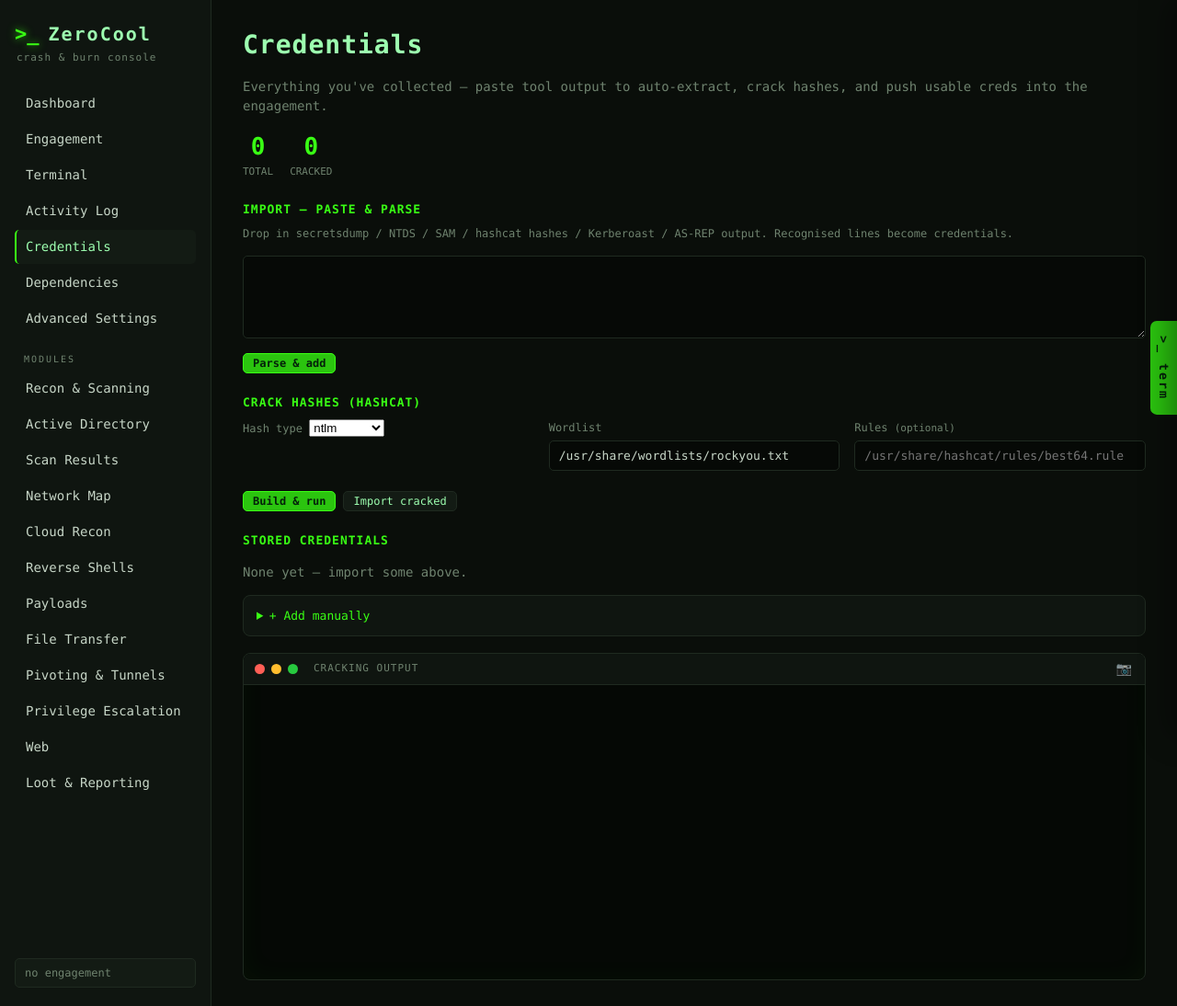
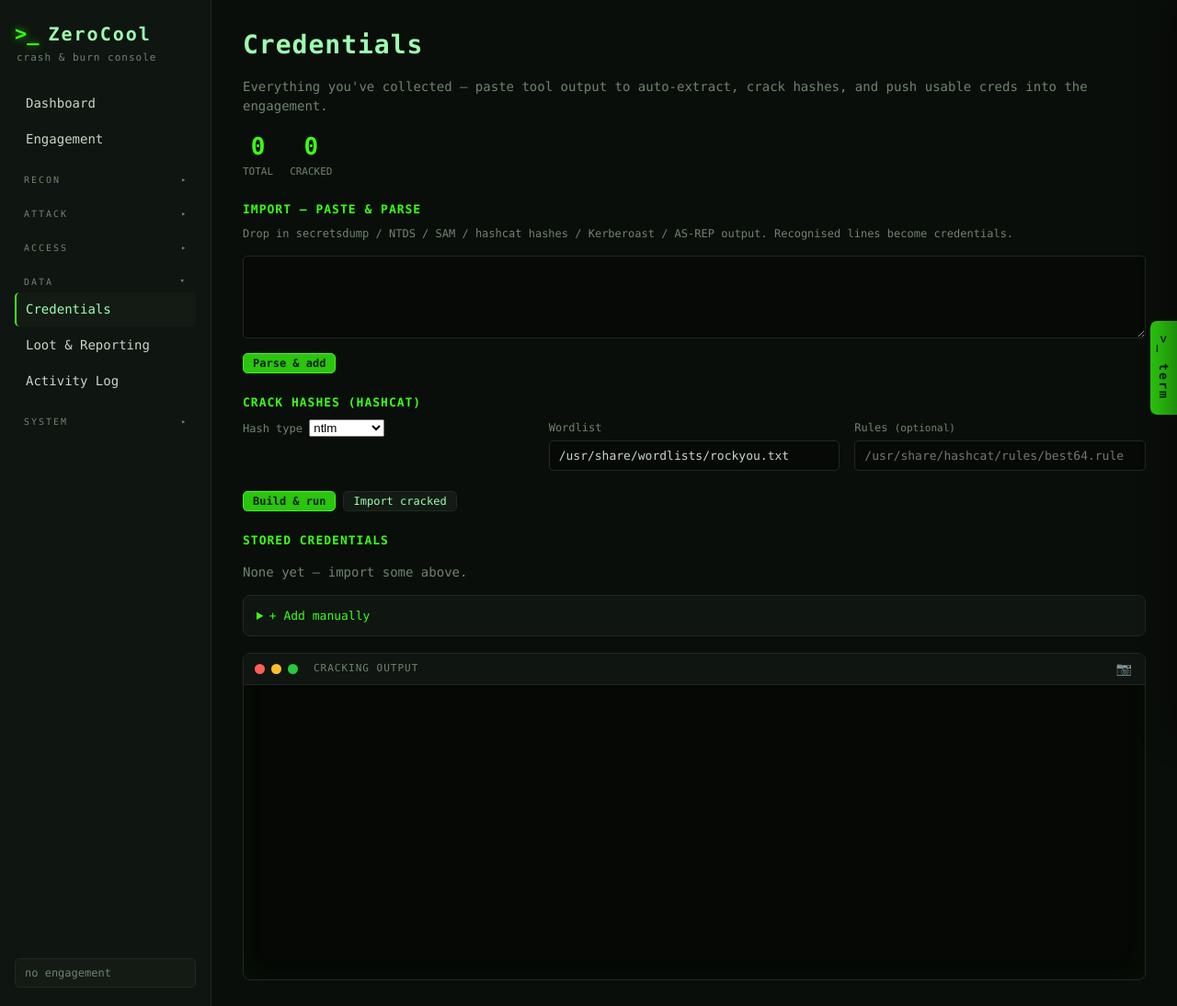
Before and after one commit to iprivettPKT/ZeroCool, a Flask app: page /creds in a window 1280 px wide. Shown: the whole page at 92% size. Run offline with Flask 3, Linux system fonts and the light colour scheme; some libraries are stand-ins or nearby versions.

Commit message:
Clean up sidebar into a lean accordion nav
Group the ~19 links into 5 collapsible workflow sections (Recon / Attack /
Access / Data / System) with Dashboard + Engagement pinned. Accordion: only one
section open at a time; the active (or last-used) section is expanded, the rest
collapse — rendered collapsed by default to avoid a load flash.

```diff
--- a/static/css/zerocool.css
+++ b/static/css/zerocool.css
@@ -631,3 +631,16 @@ body { transition: background .15s, color .15s; }
   color: var(--green-soft); padding: 9px 11px; font-family: var(--mono); font-size: 12px; resize: vertical; }
 .cred-store .cred-val { font-family: var(--mono); font-size: 11px; color: var(--muted); word-break: break-all; max-width: 360px; }
 .cred-store .cred-cracked { color: var(--green); font-weight: 700; font-family: var(--mono); }
+
+/* ---------- collapsible sidebar sections ---------- */
+.nav-group { margin-top: 8px; }
+.nav-group-head {
+  display: flex; align-items: center; justify-content: space-between; cursor: pointer;
+  color: var(--muted); font-size: 10px; letter-spacing: 2px; text-transform: uppercase;
+  padding: 8px 10px 4px; user-select: none;
+}
+.nav-group-head:hover { color: var(--green-soft); }
+.nav-group-head .chev { font-size: 9px; transition: transform .12s; }
+.nav-group.collapsed .chev { transform: rotate(-90deg); }
+.nav-group.collapsed .nav-group-items { display: none; }
+.nav-group-items { display: flex; flex-direction: column; gap: 2px; }
--- a/templates/base.html
+++ b/templates/base.html
@@ -22,41 +22,53 @@
            class="{{ 'active' if request.endpoint == 'dashboard' }}">Dashboard</a>
         <a href="{{ url_for('engagement') }}"
            class="{{ 'active' if request.endpoint == 'engagement' }}">Engagement</a>
-        <a href="{{ url_for('terminal') }}"
-           class="{{ 'active' if request.endpoint == 'terminal' }}">Terminal</a>
-        <a href="{{ url_for('activity') }}"
-           class="{{ 'active' if request.endpoint in ['activity', 'activity_detail'] }}">Activity Log</a>
-        <a href="{{ url_for('creds.creds') }}"
-           class="{{ 'active' if request.endpoint == 'creds.creds' }}">Credentials</a>
-        <a href="{{ url_for('tools_page') }}"
-           class="{{ 'active' if request.endpoint == 'tools_page' }}">Dependencies</a>
-        <a href="{{ url_for('settings.settings') }}"
-           class="{{ 'active' if request.endpoint == 'settings.settings' }}">Advanced Settings</a>
-        <span class="nav-section">Modules</span>
-        <a href="{{ url_for('recon.recon') }}"
-           class="{{ 'active' if request.endpoint == 'recon.recon' }}">Recon &amp; Scanning</a>
-        <a href="{{ url_for('ad.ad') }}"
-           class="{{ 'active' if request.endpoint == 'ad.ad' }}">Active Directory</a>
-        <a href="{{ url_for('results.results') }}"
-           class="{{ 'active' if request.endpoint == 'results.results' }}">Scan Results</a>
-        <a href="{{ url_for('netmap.netmap') }}"
-           class="{{ 'active' if request.endpoint == 'netmap.netmap' }}">Network Map</a>
-        <a href="{{ url_for('cloud.cloud') }}"
-           class="{{ 'active' if request.endpoint == 'cloud.cloud' }}">Cloud Recon</a>
-        <a href="{{ url_for('shells.shells') }}"
-           class="{{ 'active' if request.endpoint == 'shells.shells' }}">Reverse Shells</a>
-        <a href="{{ url_for('payloads.payloads') }}"
-           class="{{ 'active' if request.endpoint == 'payloads.payloads' }}">Payloads</a>
-        <a href="{{ url_for('files.files') }}"
-           class="{{ 'active' if request.endpoint == 'files.files' }}">File Transfer</a>
-        <a href="{{ url_for('pivot.pivot') }}"
-           class="{{ 'active' if request.endpoint == 'pivot.pivot' }}">Pivoting &amp; Tunnels</a>
-        <a href="{{ url_for('privesc.privesc') }}"
-           class="{{ 'active' if request.endpoint == 'privesc.privesc' }}">Privilege Escalation</a>
-        <a href="{{ url_for('web.web') }}"
-           class="{{ 'active' if request.endpoint == 'web.web' }}">Web</a>
-        <a href="{{ url_for('reporting.loot') }}"
-           class="{{ 'active' if request.endpoint in ['reporting.loot', 'reporting.report'] }}">Loot &amp; Reporting</a>
+
+        <div class="nav-group collapsed" data-g="recon">
+          <div class="nav-group-head"><span>Recon</span><span class="chev">▾</span></div>
+          <div class="nav-group-items">
+            <a href="{{ url_for('recon.recon') }}" class="{{ 'active' if request.endpoint == 'recon.recon' }}">Recon &amp; Scanning</a>
+            <a href="{{ url_for('results.results') }}" class="{{ 'active' if request.endpoint == 'results.results' }}">Scan Results</a>
+            <a href="{{ url_for('netmap.netmap') }}" class="{{ 'active' if request.endpoint == 'netmap.netmap' }}">Network Map</a>
+            <a href="{{ url_for('cloud.cloud') }}" class="{{ 'active' if request.endpoint == 'cloud.cloud' }}">Cloud Recon</a>
+          </div>
+        </div>
+
+        <div class="nav-group collapsed" data-g="attack">
+          <div class="nav-group-head"><span>Attack</span><span class="chev">▾</span></div>
+          <div class="nav-group-items">
+            <a href="{{ url_for('ad.ad') }}" class="{{ 'active' if request.endpoint == 'ad.ad' }}">Active Directory</a>
+            <a href="{{ url_for('web.web') }}" class="{{ 'active' if request.endpoint == 'web.web' }}">Web</a>
+            <a href="{{ url_for('privesc.privesc') }}" class="{{ 'active' if request.endpoint == 'privesc.privesc' }}">Privilege Escalation</a>
+          </div>
+        </div>
+
+        <div class="nav-group collapsed" data-g="access">
+          <div class="nav-group-head"><span>Access</span><span class="chev">▾</span></div>
+          <div class="nav-group-items">
+            <a href="{{ url_for('shells.shells') }}" class="{{ 'active' if request.endpoint == 'shells.shells' }}">Reverse Shells</a>
+            <a href="{{ url_for('payloads.payloads') }}" class="{{ 'active' if request.endpoint == 'payloads.payloads' }}">Payloads</a>
+            <a href="{{ url_for('pivot.pivot') }}" class="{{ 'active' if request.endpoint == 'pivot.pivot' }}">Pivoting &amp; Tunnels</a>
+            <a href="{{ url_for('files.files') }}" class="{{ 'active' if request.endpoint == 'files.files' }}">File Transfer</a>
+          </div>
+        </div>
+
+        <div class="nav-group collapsed" data-g="data">
+          <div class="nav-group-head"><span>Data</span><span class="chev">▾</span></div>
+          <div class="nav-group-items">
+            <a href="{{ url_for('creds.creds') }}" class="{{ 'active' if request.endpoint == 'creds.creds' }}">Credentials</a>
+            <a href="{{ url_for('reporting.loot') }}" class="{{ 'active' if request.endpoint in ['reporting.loot', 'reporting.report'] }}">Loot &amp; Reporting</a>
+            <a href="{{ url_for('activity') }}" class="{{ 'active' if request.endpoint in ['activity', 'activity_detail'] }}">Activity Log</a>
+          </div>
+        </div>
+
+        <div class="nav-group collapsed" data-g="system">
+          <div class="nav-group-head"><span>System</span><span class="chev">▾</span></div>
+          <div class="nav-group-items">
+            <a href="{{ url_for('terminal') }}" class="{{ 'active' if request.endpoint == 'terminal' }}">Terminal</a>
+            <a href="{{ url_for('tools_page') }}" class="{{ 'active' if request.endpoint == 'tools_page' }}">Dependencies</a>
+            <a href="{{ url_for('settings.settings') }}" class="{{ 'active' if request.endpoint == 'settings.settings' }}">Advanced Settings</a>
+          </div>
+        </div>
       </nav>
 
       <div class="sidebar-foot">
@@ -102,6 +114,34 @@
   <script src="{{ url_for('static', filename='vendor/html2canvas.min.js') }}"></script>
   <script src="{{ url_for('static', filename='js/screenshot.js') }}"></script>
   <script>document.addEventListener('DOMContentLoaded', function () { ZCPersist.autoForm(); });</script>
+  <script>
+  // accordion sidebar — only one section open at a time; the active section
+  // (or the last one you opened) is expanded, the rest collapse.
+  (function () {
+    const KEY = 'zc-nav-open';
+    const groups = document.querySelectorAll('.nav-group');
+    groups.forEach(function (g) { g.classList.add('collapsed'); });
+
+    let open = [].find.call(groups, function (g) { return g.querySelector('a.active'); });
+    if (!open) {
+      let last = null;
+      try { last = localStorage.getItem(KEY); } catch (e) {}
+      open = document.querySelector('.nav-group[data-g="' + last + '"]');
+    }
+    if (open) open.classList.remove('collapsed');
+
+    groups.forEach(function (g) {
+      g.querySelector('.nav-group-head').addEventListener('click', function () {
+        const wasOpen = !g.classList.contains('collapsed');
+        groups.forEach(function (x) { x.classList.add('collapsed'); });
+        if (!wasOpen) {
+          g.classList.remove('collapsed');
+          try { localStorage.setItem(KEY, g.dataset.g); } catch (e) {}
+        }
+      });
+    });
+  })();
+  </script>
   <script>
   // ---- resizable multi-tab quick terminal (persists across navigations) ----
   // State (tab list + each tab's job ids) is saved to localStorage. On every
```
